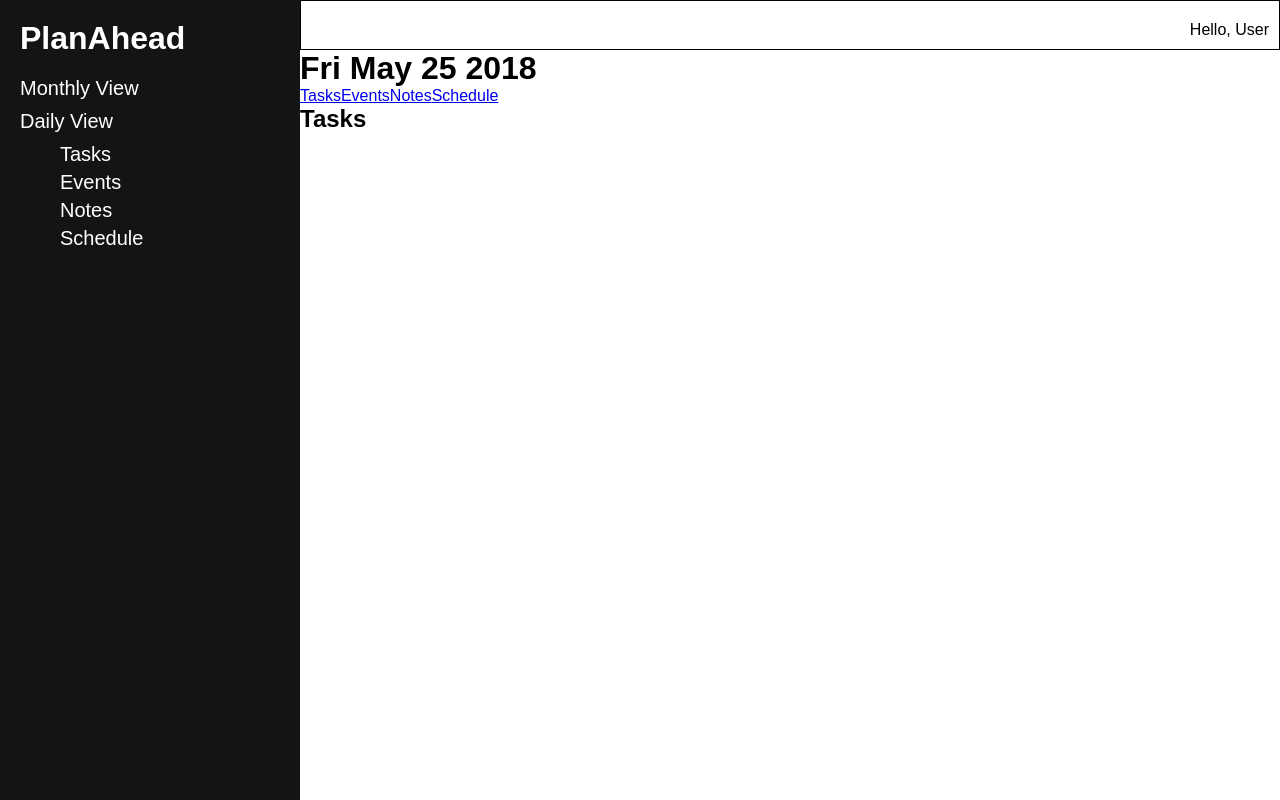
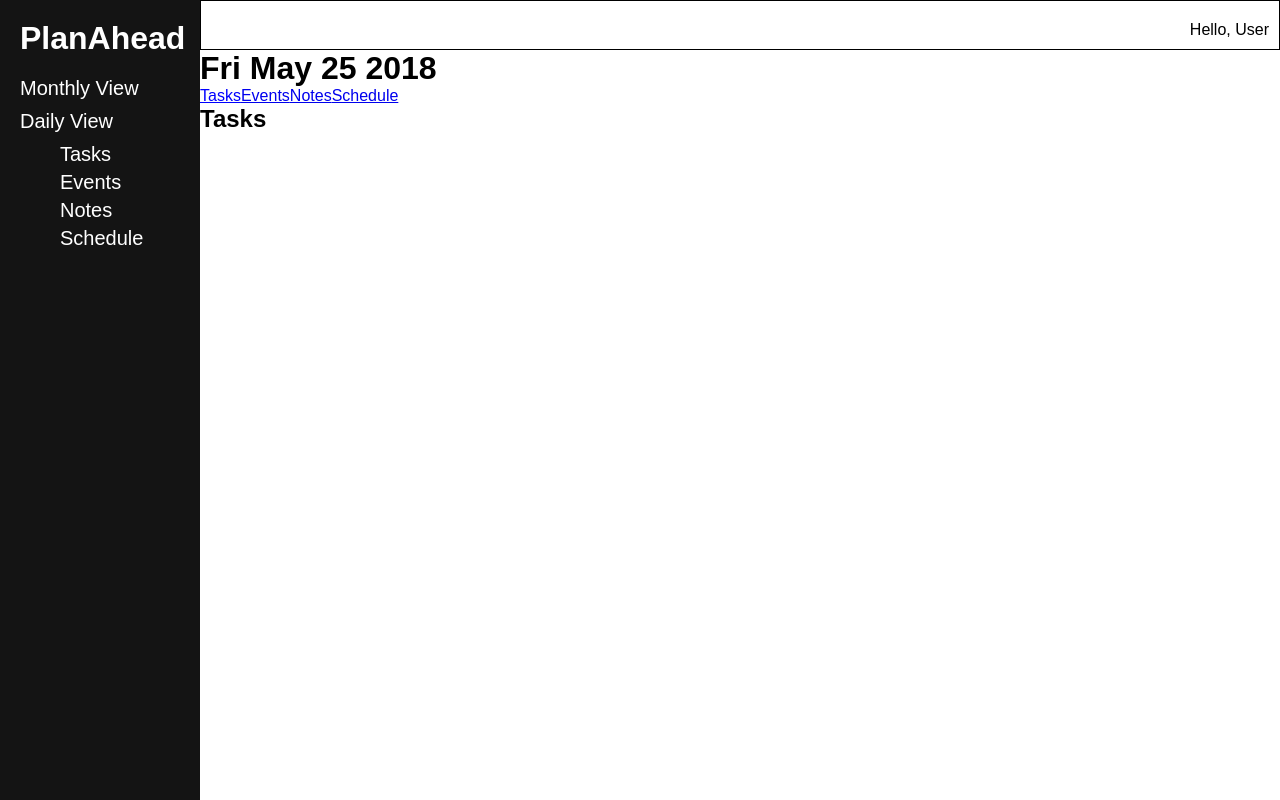
Before and after one commit to genkjames/planahead, a React (Create React App) app in the folder client/: page /dashboard/daily in a window 1280 px wide. Built offline with nearby package versions, Linux system fonts and the light colour scheme.

Commit message:
menu for daily view

```diff
--- a/client/src/App.css
+++ b/client/src/App.css
@@ -8,14 +8,13 @@
 
 .dashboard {
   display: flex;
-  min-height: 600px;
   height: 100vh;
 }
 
 /* Side Menu */
 
 .side-menu {
-  width: 300px;
+  width: 200px;
   padding: 20px;
   background: rgb(20, 20, 20);
   color: #fff;
@@ -31,7 +30,7 @@
 }
 
 .dashboard > *:nth-of-type(2) {
-  width: calc(100% - 300px);
+  width: calc(100% - 200px);
   overflow: scroll;
 }
 
@@ -98,6 +97,9 @@
 
 /* Daily View */
 
-.nav {
-
+.tasks .daily-tasks,
+.events .daily-events,
+.notes .daily-notes,
+.schedule .daily-schedule {
+  color: blue;
 }
--- a/client/src/components/navigation/DailyMenu.jsx
+++ b/client/src/components/navigation/DailyMenu.jsx
@@ -3,11 +3,11 @@ import { Link } from 'react-router-dom';
 
 function DailyMenu(props) {
   return (
-    <nav>
-      <Link to="/dashboard/daily">Tasks</Link>
-      <Link to="/dashboard/daily/events">Events</Link>
-      <Link to="/dashboard/daily/notes">Notes</Link>
-      <Link to="/dashboard/daily/schedule">Schedule</Link>
+    <nav className="daily-nav">
+      <Link to="/dashboard/daily" className="daily-tasks">Tasks</Link>
+      <Link to="/dashboard/daily/events" className="daily-events">Events</Link>
+      <Link to="/dashboard/daily/notes" className="daily-notes">Notes</Link>
+      <Link to="/dashboard/daily/schedule" className="daily-schedule">Schedule</Link>
     </nav>
   )
 }
```
